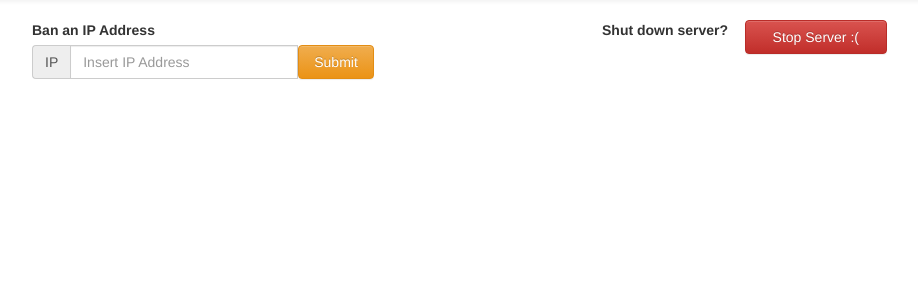
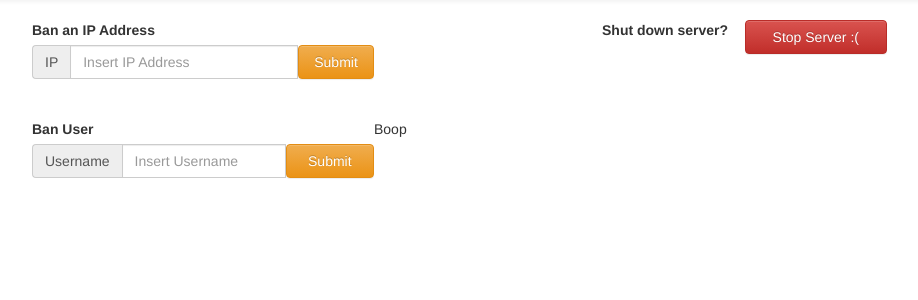
Before and after one commit to aidancrane/ChatBox, a Flask app: page /admin/dashboard in a window 1280 px wide. Shown: the part 51-351 px from the top of the page, without its empty margins (38-956 px from the left). Run offline with Flask 2, Linux system fonts and the light colour scheme; some libraries are stand-ins or nearby versions.

Commit message:
Added (not yet functional) the ability to ban users

```diff
--- a/templates/admin/dashboard.html
+++ b/templates/admin/dashboard.html
@@ -35,8 +35,10 @@
                     <button style="float: left; width: 25%" class="btn btn-danger" type="submit" name="kill" value="Stop Server">Stop Server :(</button>
                 </form>
             </div>
+
             <p></p>
             {% if session.username %}
+			<BR>&nbsp;<BR>
             <div style="float: right; width: 50%">
                 <form action="/admin/dashboard" method="post">
                     <p style="float: left; width: 25%"><strong>LOG OUT?</strong></p>
@@ -51,6 +53,22 @@
                 kick all
                 -->
     </div>
+	<BR>&nbsp;<BR>
+	<div class="container">
+		<div style="float: left; width: 30%">
+			<form action="/admin/dashboard" method="post">
+				<label><strong>Ban User</strong></label>
+				<div class="input-group">
+					<span class="input-group-addon" id="ip">Username</span>
+					<input style="float: left; width: 65%"class="form-control" type="text" name="username_to_ban" id="username" placeholder="Insert Username">
+					<button style="float: left; width: 35%"class="btn btn-warning" type="submit" name="Username" value="Username">Submit</button>
+				</div>
+			</form>
+		</div>
+		<div style="float: left; width: 50%">
+			<p>Boop</p>
+		</div>
+	</div>
     <div class="container">
         {{session.username}} {{session.password}}
     </div>
```
